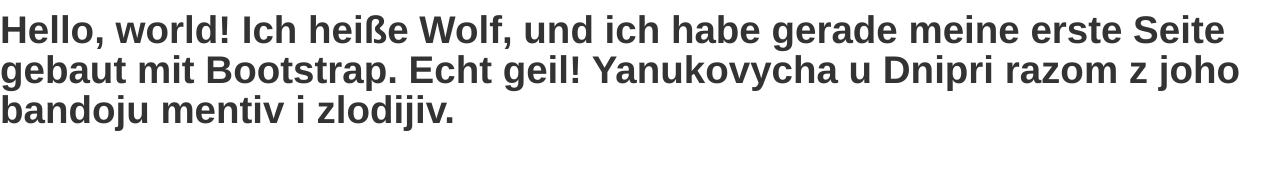
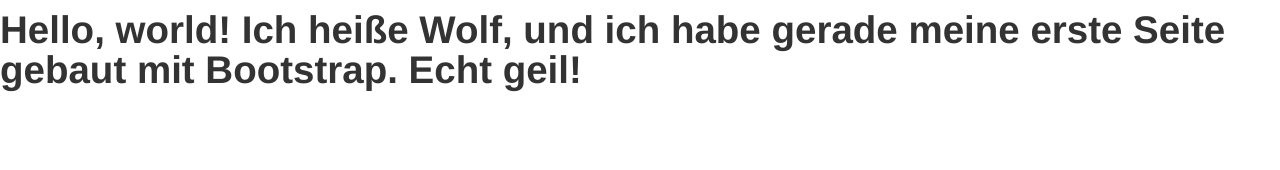
Before and after one commit to RatnykNet/WebEng2014, a plain HTML site: page bootstrap/index.html in a window 1280 px wide. Drawn offline with nearby package versions, Linux system fonts and the light colour scheme.

Commit message:
Bootstrap index

```diff
--- a/bootstrap/index.html
+++ b/bootstrap/index.html
@@ -8,7 +8,7 @@
     </head>
     <body>
     <h1>Hello, world! Ich heiße Wolf, und ich habe gerade meine erste Seite
-    gebaut mit Bootstrap. Echt geil!  Yanukovycha u Dnipri razom z joho bandoju mentiv i zlodijiv.  </h1>
+    gebaut mit Bootstrap. Echt geil!</h1>
     <script src="http://code.jquery.com/jquery.js"></script>
     <script src="js/bootstrap.min.js"></script>
     </body>
```
